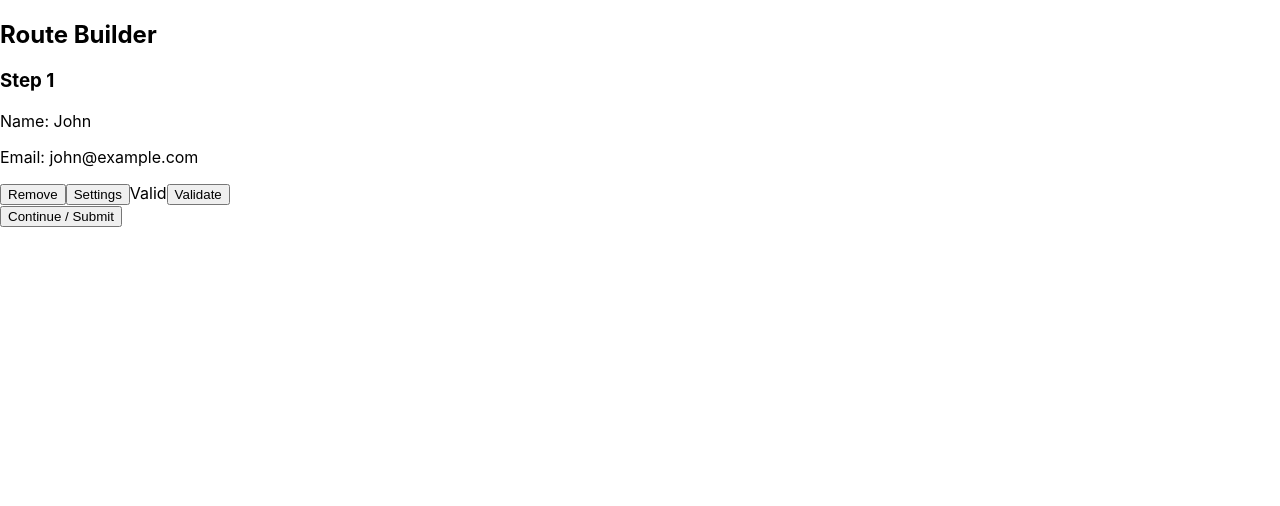
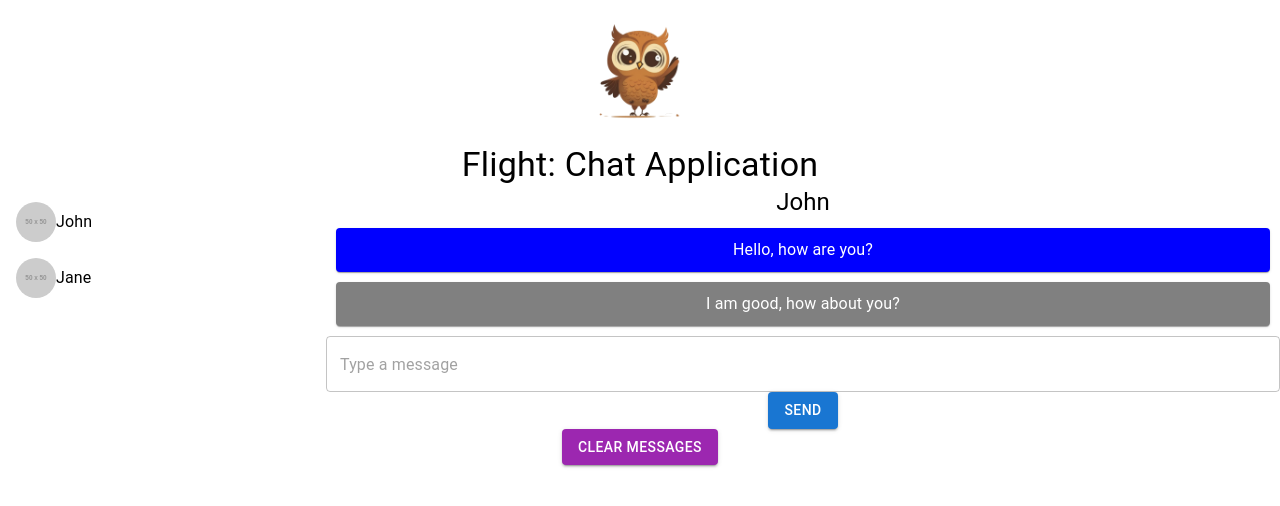
Before and after one commit to RaymondRJones/bun_try_out, a React (Create React App) app in the folder profile/: page / in a window 1280 px wide. Shown: the top 506 px of the page. Built offline with nearby package versions, Linux system fonts and the light colour scheme.

Commit message:
Adds chat display with profiles on left side, can send messages in the chat

```diff
--- a/profile/src/App.css
+++ b/profile/src/App.css
@@ -36,3 +36,17 @@
     transform: rotate(360deg);
   }
 }
+
+.fade-in {
+  opacity: 0;
+  animation: fadeIn ease 1s forwards;
+}
+
+@keyframes fadeIn {
+  0% {
+    opacity: 0;
+  }
+  100% {
+    opacity: 1;
+  }
+}
--- a/profile/src/App.js
+++ b/profile/src/App.js
@@ -1,115 +1,99 @@
 import React, { useState } from 'react';
+import { Avatar, List, ListItem, Paper, TextField, Button, Typography } from '@mui/material';
+import { Grid } from '@mui/material';
+import './App.css';
+import logo from './assets/flight_app_logo.png'
+const profiles = [
+  { id: 1, name: "John", image: "https://via.placeholder.com/50" },
+  { id: 2, name: "Jane", image: "https://via.placeholder.com/50" }
+];
 
-// Utility functions for validation
-const validateEmail = (email) => {
-  const re = /^[a-zA-Z0-9._%+-]+@[a-zA-Z0-9.-]+\.[a-zA-Z]{2,}$/;
-  return re.test(String(email).toLowerCase());
-};
+const initialMessages = [
+  { sender: 1, recipient: 2, text: "Hello, how are you?", type: "sent" },
+  { sender: 2, recipient: 1, text: "I am good, how about you?", type: "received" }
+];
 
-const validateName = (name) => {
-  return /^[a-zA-Z\s]+$/.test(name);
-};
+function Profile({ profiles, setSelectedProfile }) {
+  const setProfile = () => {
+    return;
+  };
+  return (
+    <List>
+      {profiles.map((profile) => (
+        <ListItem key={profile.id}>
+          <Avatar src={profile.image} />
+          <Typography variant="body1">{profile.name}</Typography>
+        </ListItem>
+      ))}
+    </List>
+  );
+}
 
-// StepSettings component
-const StepSettings = ({ name, email, label, updateParent }) => {
-  return (
-    <div>
-      <h4>Step Settings</h4>
-      <p>Name: {name}</p>
-      <p>Email: {email}</p>
-      <p>Label: {label}</p>
-      <button onClick={() => updateParent({ /* updated info */ })}>
-        Add Recipient
-      </button>
-    </div>
-  );
-};
+function ChatBox({ selectedProfile, messages, setMessages }) {
+  const [newMessage, setNewMessage] = useState("");
 
-// StepsComponent
-const StepsComponent = ({ step, index, removeStep, toggleStepSettings, updateParent }) => {
-  const { name, email, label } = step;
-  const [isValid, setIsValid] = useState(true);
-
-  const validate = () => {
-    if (validateName(name) && validateEmail(email)) {
-      setIsValid(true);
-      updateParent(true);
-    } else {
-      setIsValid(false);
-      updateParent(false);
-    }
+  const sendMessage = () => {
+    const new_message = { sender: 1, recipient: 2, text: newMessage, type: "sent" };
+    setMessages([...messages, new_message]);
+    setNewMessage('');
   };
 
   return (
     <div>
-      <h3>Step {index + 1}</h3>
-      <p>Name: {name}</p>
-      <p>Email: {email}</p>
-      <button onClick={() => removeStep(index)}>Remove</button>
-      <button onClick={() => toggleStepSettings(index)}>Settings</button>
-      {isValid ? "Valid" : "Invalid"}
-      <button onClick={validate}>Validate</button>
+      <Typography variant="h5">{selectedProfile.name}</Typography>
+      <div>
+        {messages.map((message, index) => (
+          <Paper key={index} className="fade-in" style={{
+            backgroundColor: message.type === "sent" ? "blue" : "grey",
+            color: "white",
+            margin: "10px",
+            padding: "10px"
+          }}>
+            <Typography variant="body1">{message.text}</Typography>
+          </Paper>
+        ))}
+      </div>
+      <TextField
+        fullWidth
+        variant="outlined"
+        value={newMessage}
+        onChange={(e) => setNewMessage(e.target.value)}
+        placeholder="Type a message"
+      />
+      <Button variant="contained" color="primary" onClick={sendMessage}>Send</Button>
     </div>
   );
-};
+}
 
-// RouteBuilder
-const RouteBuilder = () => {
-  const [steps, setSteps] = useState([
-    { name: 'John', email: 'john@example.com', label: 'Step 1' },
-    // Add more steps as needed
-  ]);
-  const [isValid, setIsValid] = useState(true);
-
-  const updateStepValid = (stepIsValid) => {
-    setIsValid(stepIsValid);
+function HomeScreen() {
+  const [messages, setMessages] = useState(initialMessages);
+  const [selectedProfile, setSelectedProfile] = useState(profiles[0]);
+  const clearMessages = () => {
+    setMessages([]); // this will set messages to an empty array
   };
-
-  const removeStep = (index) => {
-    const newSteps = [...steps];
-    newSteps.splice(index, 1);
-    setSteps(newSteps);
-  };
-
-  const toggleStepSettings = (index) => {
-    // Logic to toggle settings
-  };
-
-  const updateParent = (updatedInfo) => {
-    // Logic to update step with new recipient, settings, etc.
-  };
-
   return (
     <div>
-      <h2>Route Builder</h2>
-      {steps.map((step, index) => (
-        <StepsComponent
-          key={index}
-          step={step}
-          index={index}
-          removeStep={removeStep}
-          toggleStepSettings={toggleStepSettings}
-          updateParent={updateStepValid}
-        />
-      ))}
-      <button disabled={!isValid}>Continue / Submit</button>
+      <img src={logo} alt="App logo" style={{width: '140px'}} />
+      <Typography variant="h4">Flight: Chat Application</Typography>
+      <Grid container spacing={3}>
+        <Grid item xs={3}> {/* Profile section */}
+          <Profile profiles={profiles} setProfile={setSelectedProfile} />
+        </Grid>
+        <Grid item xs={9}> {/* ChatBox section */}
+          <ChatBox selectedProfile={selectedProfile} messages={messages} setMessages={setMessages} />
+        </Grid>
+      </Grid>
+      <Button variant="contained" color="secondary" onClick={clearMessages}>Clear Messages</Button>
     </div>
   );
-};
+}
 
-export default RouteBuilder;
-
-
-/*
 function App() {
   return (
     <div className="App">
-      <Button variant="contained" color="primary">
-        Click Me
-      </Button>
+      <HomeScreen />
     </div>
   );
 }
 
 export default App;
-*/
```
Also changed, not shown: profile/src/assets/flight_app_logo.png (added), 1 other file (tests, documents, lock files or other folders).
